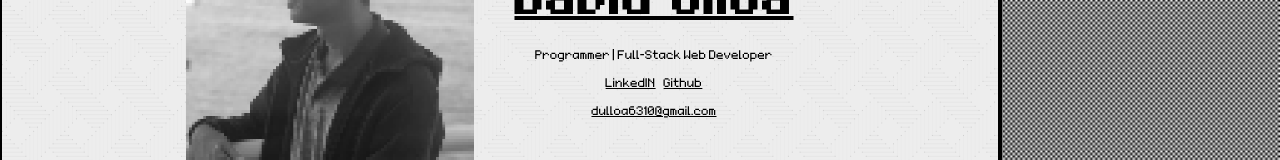
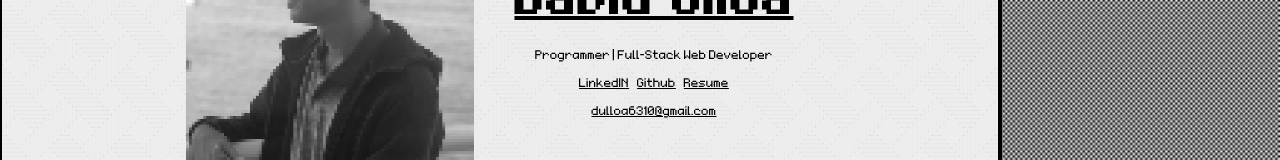
Before and after one commit to DavidUlloa6310/personal-site-mac, a Next.js app: page /desktop in a window 1280 px wide. Shown: the part 202-362 px from the top of the page. Built offline with nearby package versions, Linux system fonts and the light colour scheme.

Commit message:
Added Resume

```diff
--- a/components/Window/WebBrowser/WebBrowser.jsx
+++ b/components/Window/WebBrowser/WebBrowser.jsx
@@ -30,14 +30,26 @@ function WebBrowser(props) {
               <a
                 href="https://www.linkedin.com/in/david-ulloa-785396184/"
                 className=" cursor-macPointer underline decoration-1"
+                target="_blank"
+                rel="noreferrer"
               >
                 LinkedIN
               </a>
               <a
                 href="https://github.com/DavidUlloa6310"
                 className="cursor-macPointer underline decoration-1"
+                target="_blank"
+                rel="noreferrer"
               >
                 Github
+              </a>
+              <a
+                href="https://www.dulloa.com/resume.pdf"
+                className="cursor-macPointer underline decoration-1"
+                target="_blank"
+                rel="noreferrer"
+              >
+                Resume
               </a>
             </div>
             <a
```
Also changed, not shown: 1 other file (tests, documents, lock files or other folders).
